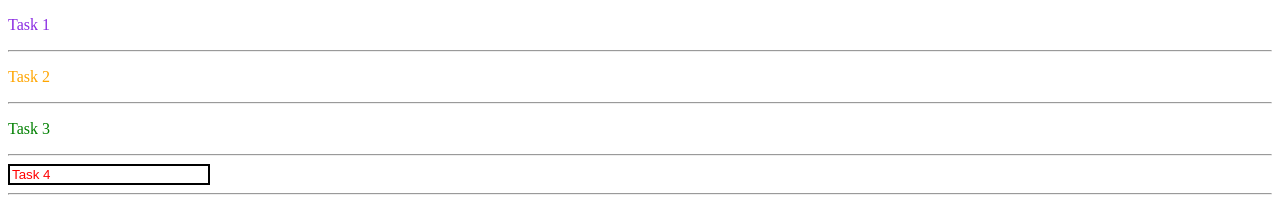
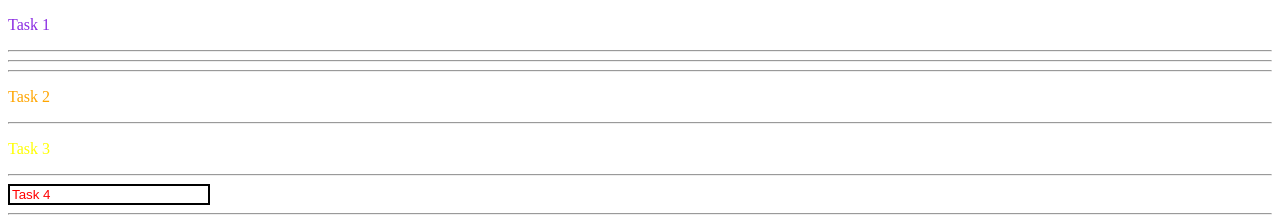
Before and after one commit to rojs73/GitProject, a plain HTML site: page index.html in a window 1280 px wide. Shown: the top 221 px of the page. Drawn offline with Linux system fonts and the light colour scheme.

Commit message:
EDIT ALL 3 FILES

```diff
--- a/index.html
+++ b/index.html
@@ -17,6 +17,9 @@
  </p>
 
  <hr>
+ <hr>
+ <hr>
+
 
   <!-- Класс -->
 
--- a/style1.css
+++ b/style1.css
@@ -7,7 +7,7 @@ p {
 }
 
 #text3 {
-  color:green;
+  color:yellow;
 }
 
 input[type=text] {
```
Also changed, not shown: 1 other file.
